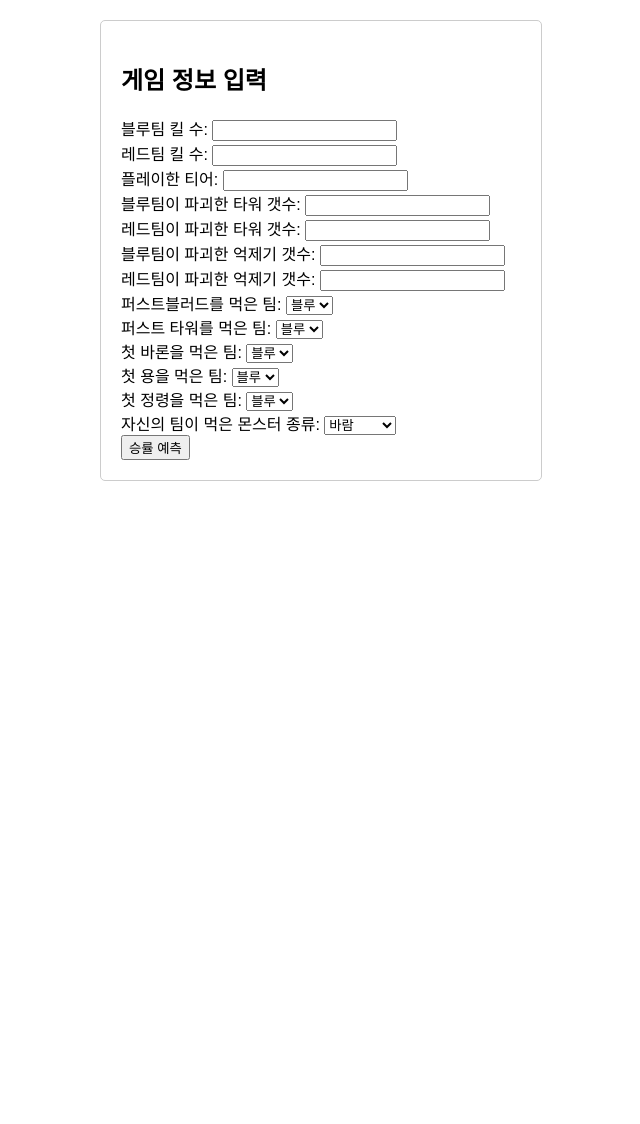
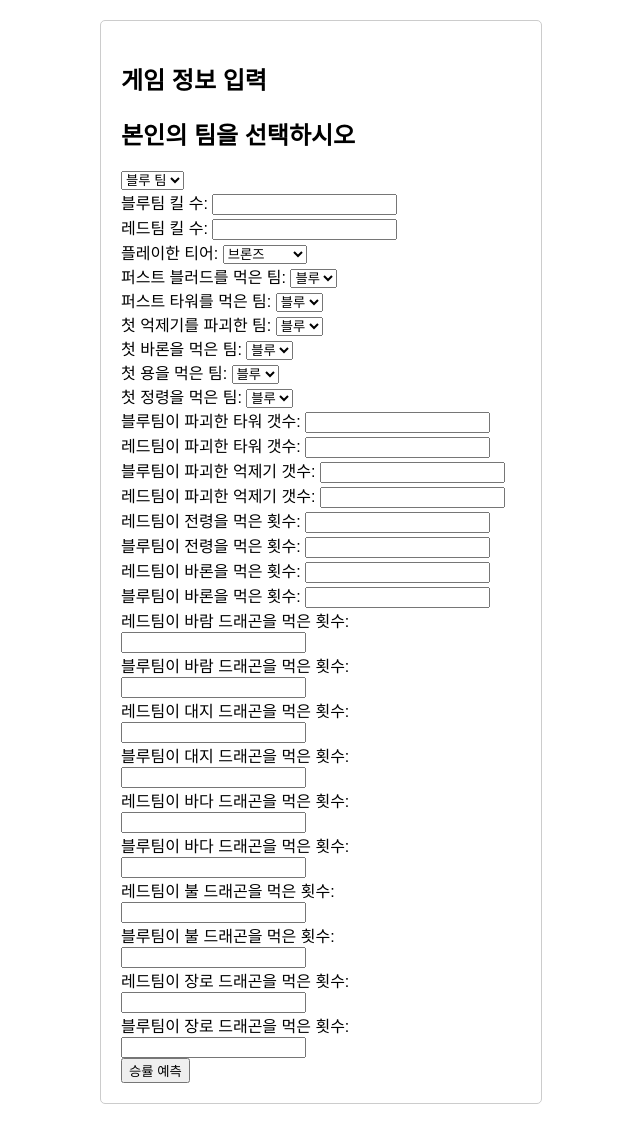
Before and after one commit to sorrychoe/lol-victory-predict, a Flask app: template templates/full_time.html in a window 1280 px wide. Shown: the part 129-1253 px from the top of the page, without its empty margins (319-959 px from the left). Before the commit the page ends 610 px from the top, so only its background shows below. Run offline with Flask 3, Linux system fonts and the light colour scheme; the template is opened without the code that fills it, so the values that code supplies are empty.

Commit message:
Update Templates

```diff
--- a/templates/full_time.html
+++ b/templates/full_time.html
@@ -40,7 +40,14 @@
 
     <div id="prediction-form">
         <h2>게임 정보 입력</h2>
-        <form id="game-info-form">
+        <form id="game-info-form" action="/result_full" method="post">
+
+            <h2>본인의 팀을 선택하시오</h2>
+            <select id="team-colour" name="team-colour" required>
+                <option value="blue">블루 팀</option>
+                <option value="red">레드 팀</option>
+            </select></br>
+
             <label for="blue-kills">블루팀 킬 수:</label>
             <input type="number" id="blue-kills" name="blue-kills" required><br>
 
@@ -48,21 +55,15 @@
             <input type="number" id="red-kills" name="red-kills" required><br>
 
             <label for="player-tier">플레이한 티어:</label>
-            <input type="text" id="player-tier" name="player-tier" required><br>
+            <select id="player-tier" name="player-tier" required>
+                <option value="bronze">브론즈</option>
+                <option value="silver">실버</option>
+                <option value="gold">골드</option>
+                <option value="platinum">플레티넘</option>
+                <option value="diamond">다이아몬드</option>
+            </select></br>
 
-            <label for="blue-tower-destroyed">블루팀이 파괴한 타워 갯수:</label>
-            <input type="number" id="blue-tower-destroyed" name="blue-tower-destroyed" required><br>
-
-            <label for="red-tower-destroyed">레드팀이 파괴한 타워 갯수:</label>
-            <input type="number" id="red-tower-destroyed" name="red-tower-destroyed" required><br>
-
-            <label for="blue-inhibitor-destroyed">블루팀이 파괴한 억제기 갯수:</label>
-            <input type="number" id="blue-inhibitor-destroyed" name="blue-inhibitor-destroyed" required><br>
-
-            <label for="red-inhibitor-destroyed">레드팀이 파괴한 억제기 갯수:</label>
-            <input type="number" id="red-inhibitor-destroyed" name="red-inhibitor-destroyed" required><br>
-
-            <label for="first-blood">퍼스트블러드를 먹은 팀:</label>
+            <label for="first-blood">퍼스트 블러드를 먹은 팀:</label>
             <select id="first-blood" name="first-blood" required>
                 <option value="blue">블루</option>
                 <option value="red">레드</option>
@@ -70,6 +71,12 @@
 
             <label for="first-tower">퍼스트 타워를 먹은 팀:</label>
             <select id="first-tower" name="first-tower" required>
+                <option value="blue">블루</option>
+                <option value="red">레드</option>
+            </select><br>
+
+            <label for="first-inhibitor">첫 억제기를 파괴한 팀:</label>
+            <select id="first-inhibitor" name="first-inhibitor" required>
                 <option value="blue">블루</option>
                 <option value="red">레드</option>
             </select><br>
@@ -92,18 +99,61 @@
                 <option value="red">레드</option>
             </select><br>
 
-            <label for="monster-type">자신의 팀이 먹은 몬스터 종류:</label>
-            <select id="monster-type" name="monster-type" required>
-                <option value="wind">바람</option>
-                <option value="fire">불</option>
-                <option value="earth">땅</option>
-                <option value="ocean">바다</option>
-                <option value="arcane">마법공학</option>
-                <option value="chemistry">화학공학</option>
-                <option value="elder">장로</option>
-            </select><br>
+            <label for="blue-tower-destroyed">블루팀이 파괴한 타워 갯수:</label>
+            <input type="number" id="blue-tower-destroyed" name="blue-tower-destroyed" required><br>
 
-            <button type="button" class="navyBtn" onClick="location.href='predict'">승률 예측</button>
+            <label for="red-tower-destroyed">레드팀이 파괴한 타워 갯수:</label>
+            <input type="number" id="red-tower-destroyed" name="red-tower-destroyed" required><br>
+
+            <label for="blue-inhibitor-destroyed">블루팀이 파괴한 억제기 갯수:</label>
+            <input type="number" id="blue-inhibitor-destroyed" name="blue-inhibitor-destroyed" required><br>
+
+            <label for="red-inhibitor-destroyed">레드팀이 파괴한 억제기 갯수:</label>
+            <input type="number" id="red-inhibitor-destroyed" name="red-inhibitor-destroyed" required><br>
+
+            <label for="red-rift">레드팀이 전령을 먹은 횟수:</label>
+            <input type="number" id="red-rift" name="red-rift" required><br>
+
+            <label for="blue-rift">블루팀이 전령을 먹은 횟수:</label>
+            <input type="number" id="blue-rift" name="blue-rift" required><br>
+
+            <label for="red-baron">레드팀이 바론을 먹은 횟수:</label>
+            <input type="number" id="red-baron" name="red-baron" required><br>
+
+            <label for="blue-baron">블루팀이 바론을 먹은 횟수:</label>
+            <input type="number" id="blue-baron" name="blue-baron" required><br>
+
+            <label for="red-air">레드팀이 바람 드래곤을 먹은 횟수:</label>
+            <input type="number" id="red-air" name="red-air" required><br>
+
+            <label for="blue-air">블루팀이 바람 드래곤을 먹은 횟수:</label>
+            <input type="number" id="blue-air" name="blue-air" required><br>
+
+            <label for="red-earth">레드팀이 대지 드래곤을 먹은 횟수:</label>
+            <input type="number" id="red-earth" name="red-earth" required><br>
+
+            <label for="blue-earth">블루팀이 대지 드래곤을 먹은 횟수:</label>
+            <input type="number" id="blue-earth" name="blue-earth" required><br>
+
+            <label for="red-water">레드팀이 바다 드래곤을 먹은 횟수:</label>
+            <input type="number" id="red-water" name="red-water" required><br>
+
+            <label for="blue-water">블루팀이 바다 드래곤을 먹은 횟수:</label>
+            <input type="number" id="blue-water" name="blue-water" required><br>
+
+            <label for="red-fire">레드팀이 불 드래곤을 먹은 횟수:</label>
+            <input type="number" id="red-fire" name="red-fire" required><br>
+
+            <label for="blue-fire">블루팀이 불 드래곤을 먹은 횟수:</label>
+            <input type="number" id="blue-fire" name="blue-fire" required><br>
+
+            <label for="red-elder">레드팀이 장로 드래곤을 먹은 횟수:</label>
+            <input type="number" id="red-elder" name="red-elder" required><br>
+
+            <label for="blue-elder">블루팀이 장로 드래곤을 먹은 횟수:</label>
+            <input type="number" id="blue-elder" name="blue-elder" required><br>
+
+            <button type="submit" class="navyBtn" onClick="location.href='result_15m'">승률 예측</button>
         </form>
     </div>
 
--- a/templates/result.html
+++ b/templates/result.html
@@ -40,7 +40,7 @@
 
     <div id="prediction-result">
         <h2>승률 예측 결과</h2>
-        <p id="result-text">{{ score }}</p>
+        <p id="result-text">{{ predict }}</p>
     </div>
 
     <footer>
```
Also changed, not shown: templates/15m.html (+52 -15 lines), templates/index.html (+6 -3 lines).
